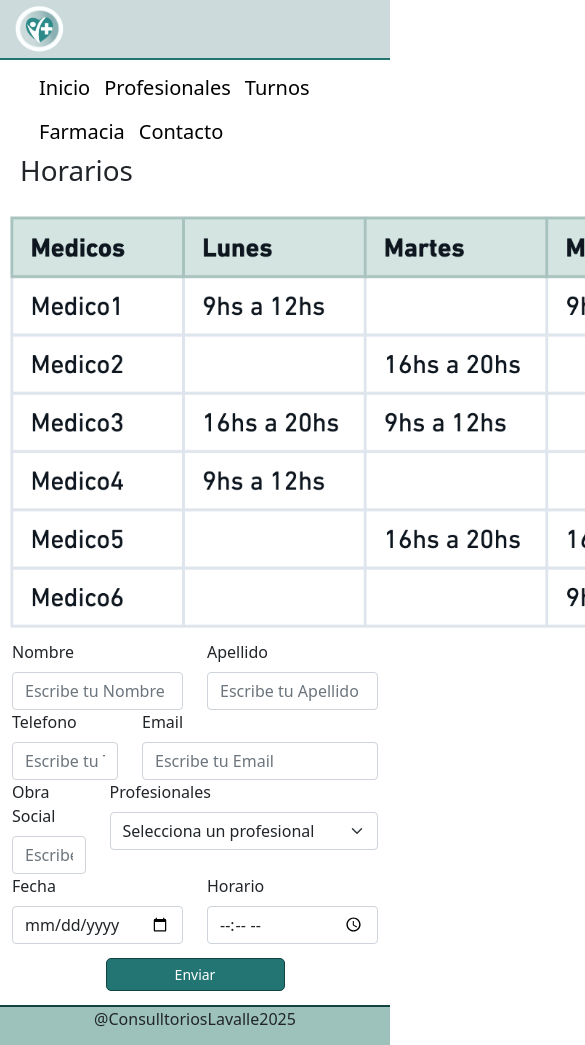
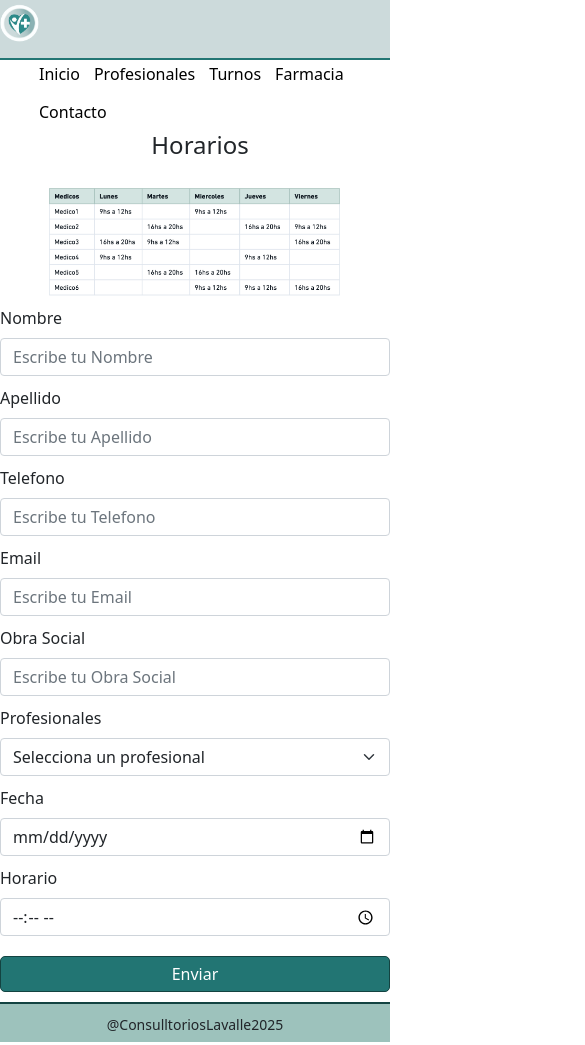
Before and after one commit to MartuZeman/Entrega2, a plain HTML site: page pages/turnos.html in a window 390 px wide. Shown: the top 1045 px of the page, 585 px wide, since content can reach past the window. Drawn offline with nearby package versions, Linux system fonts and the light colour scheme; a web font is replaced by a local one.

Commit message:
Agregado de media en turnos

```diff
--- a/css/styles.css
+++ b/css/styles.css
@@ -484,7 +484,7 @@ main section.horario h1 {
 }
 
 main section.horario div {
-  width: 1100px;
+  width: 80%;
   margin: 0 auto;
   padding: 10px;
 }
@@ -498,21 +498,74 @@ main section.turnos button{
   color: var(--color-white);
   padding: 5px;
 }
-/* main section.turnos {
-  width: 1100px;
-  margin: 0 auto;
+
+@media (max-width: 768px) {
+  .turnos form .form-label {
+    font-size: 16px;
+  }
+
+  .turnos form input,
+  .turnos form select {
+    width: 100% !important;
+    margin-bottom: 10px;
+  }
+
+  .turnos form .col-6,
+  .turnos form .col-4,
+  .turnos form .col-8,
+  .turnos form .col-3,
+  .turnos form .col-9 {
+    width: 100%;
+    padding: 0;
+  }
+
+  .turnos .btn-sm {
+    width: 100%;
+  }
+
+  .turnos button {
+    font-size: 16px;
+    padding: 10px;
+  }
+}
+
+@media (max-width: 576px) {
+  header.encabezado-dos img {
+    width: 40px;
+    margin-left: 0;
+  }
+
+  header.encabezado-dos nav li {
+    font-size: 16px;
+  }
+
+  main section.horario h1 {
+    font-size: 24px;
+    text-align: center;
+  }
+
+  main section.horario div img {
+    width: auto;
+    height: auto;
+  }
+
+  footer p {
+    text-align: center;
+    font-size: 14px;
+    padding: 10px;
+  }
+}
+
+section.horario div {
+  display: flex;
+  justify-content: center;
+  align-items: center;
   padding: 10px;
-  height: 220px;
-}  */
+  width: 100%;
+}
 
-/* main section.turnos form {
-  margin: 10px;
+section.horario div img {
+  max-width: 100%;
+  height: auto;
+  display: block;
 }
-main section.turnos input {
-  margin: 10px;
-  width: 200px;
-}
-main section.turnos select {
-  margin: 10px;
-  width: 200px;
-}
```
